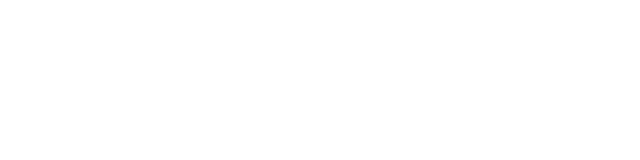
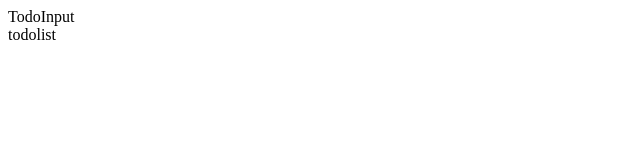
Before and after one commit to ykwimk/recoil-reference, a React (Create React App) app: page /todo in a window 1280 px wide. Before the commit this address had no page. Shown: the top 160 px of the page, without its empty margins (0-640 px from the left). Built offline with nearby package versions, Linux system fonts and the light colour scheme.

Commit message:
Feat: Todo 관련 컴포넌트 생성

```diff
--- a/src/App.tsx
+++ b/src/App.tsx
@@ -3,6 +3,7 @@
 import { BrowserRouter } from 'react-router-dom';
 import Home from './pages/Home';
 import Cart from './pages/Cart';
+import Todo from './pages/Todo';
 
 function App() {
   return (
@@ -10,6 +11,7 @@
       <Routes>
         <Route path="/" element={<Home />} />
         <Route path="/cart" element={<Cart />} />
+        <Route path="/todo" element={<Todo />} />
       </Routes>
     </BrowserRouter>
   );
--- /dev/null
+++ b/src/components/TodoInput/index.tsx
@@ -0,0 +1,7 @@
+import React from 'react';
+
+const TodoInput = () => {
+  return <div>TodoInput</div>;
+};
+
+export default TodoInput;
--- /dev/null
+++ b/src/components/TodoList/index.tsx
@@ -0,0 +1,7 @@
+import React from 'react';
+
+const TodoList = () => {
+  return <div>todolist</div>;
+};
+
+export default TodoList;
--- /dev/null
+++ b/src/pages/Todo/index.tsx
@@ -0,0 +1,14 @@
+import React from 'react';
+import TodoInput from '../../components/TodoInput';
+import TodoList from '../../components/TodoList';
+
+const Todo = () => {
+  return (
+    <>
+      <TodoInput />
+      <TodoList />
+    </>
+  );
+};
+
+export default Todo;
```
